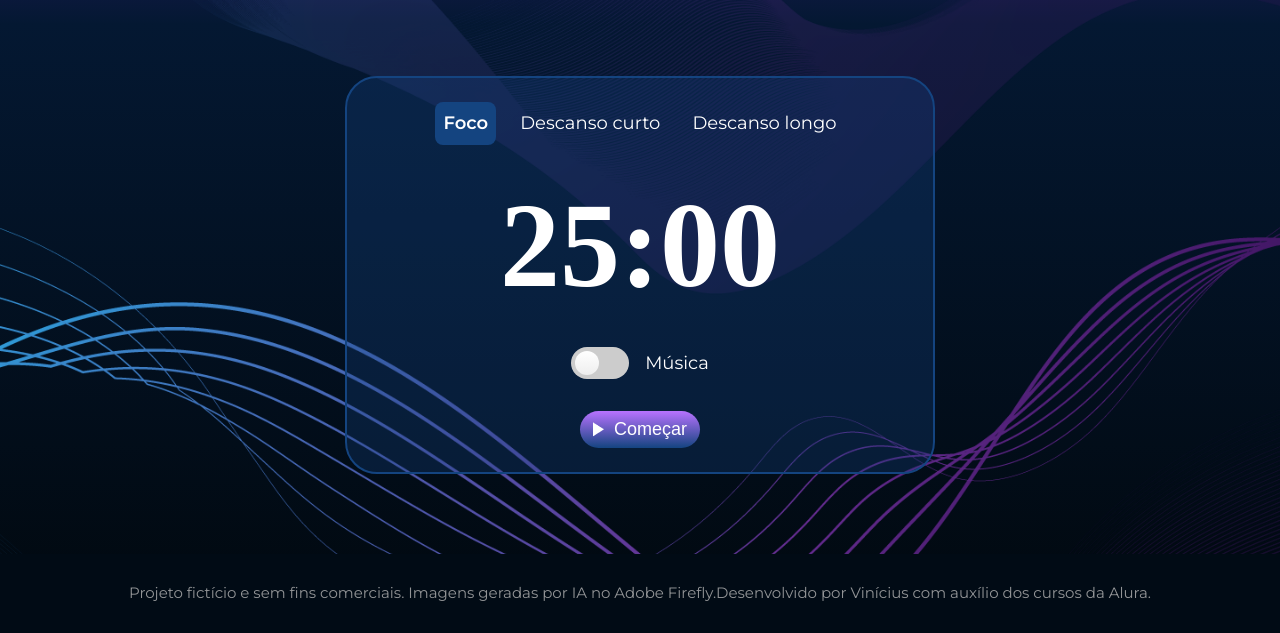
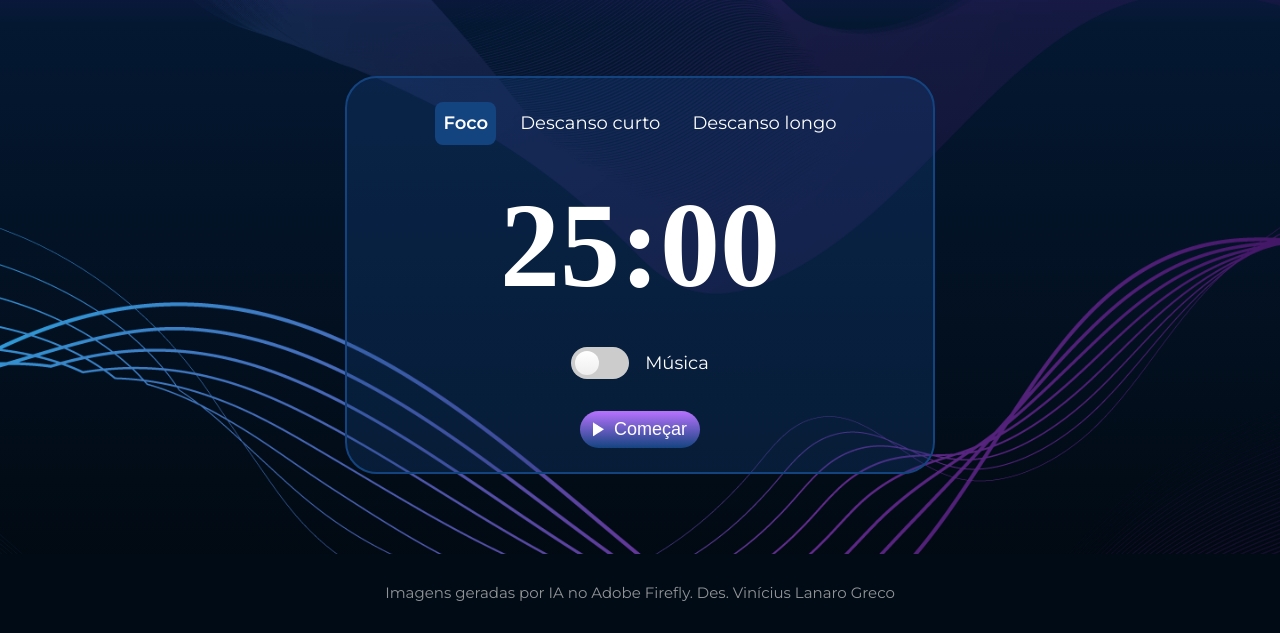
Before and after one commit to ViniciusLGreco/Fokus, a plain HTML site: page index.html in a window 1280 px wide. Shown: the part 548-1181 px from the top of the page. Drawn offline with nearby package versions, Linux system fonts and the light colour scheme; a web font is replaced by a local one.

Commit message:
index.html

```diff
--- a/index.html
+++ b/index.html
@@ -72,7 +72,7 @@
 
         <footer class="app__footer">
             <p class="app__footer-text">
-                Projeto fictício e sem fins comerciais. Imagens geradas por IA no Adobe Firefly.Desenvolvido por Vinícius com auxílio dos cursos da Alura.
+                Imagens geradas por IA no Adobe Firefly. Des. Vinícius Lanaro Greco
             </p>
         </footer>
     </main>
```
